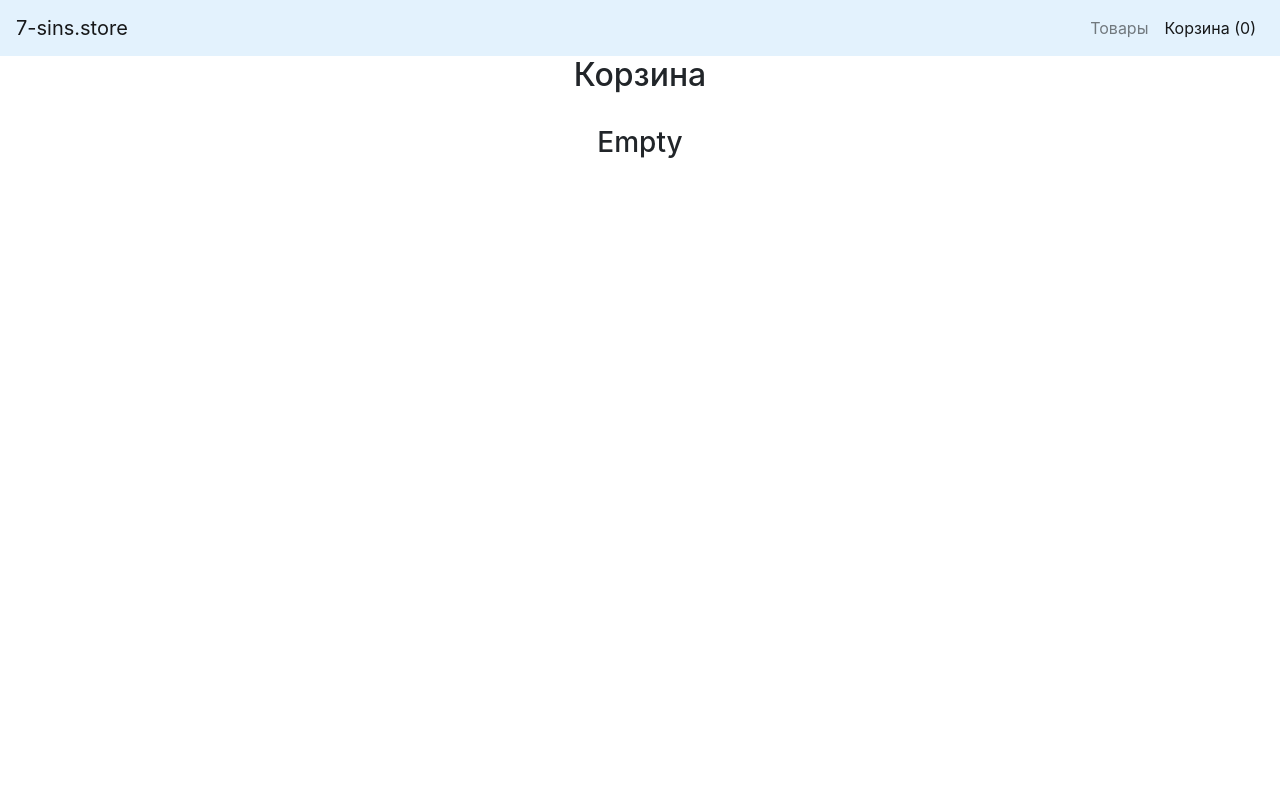
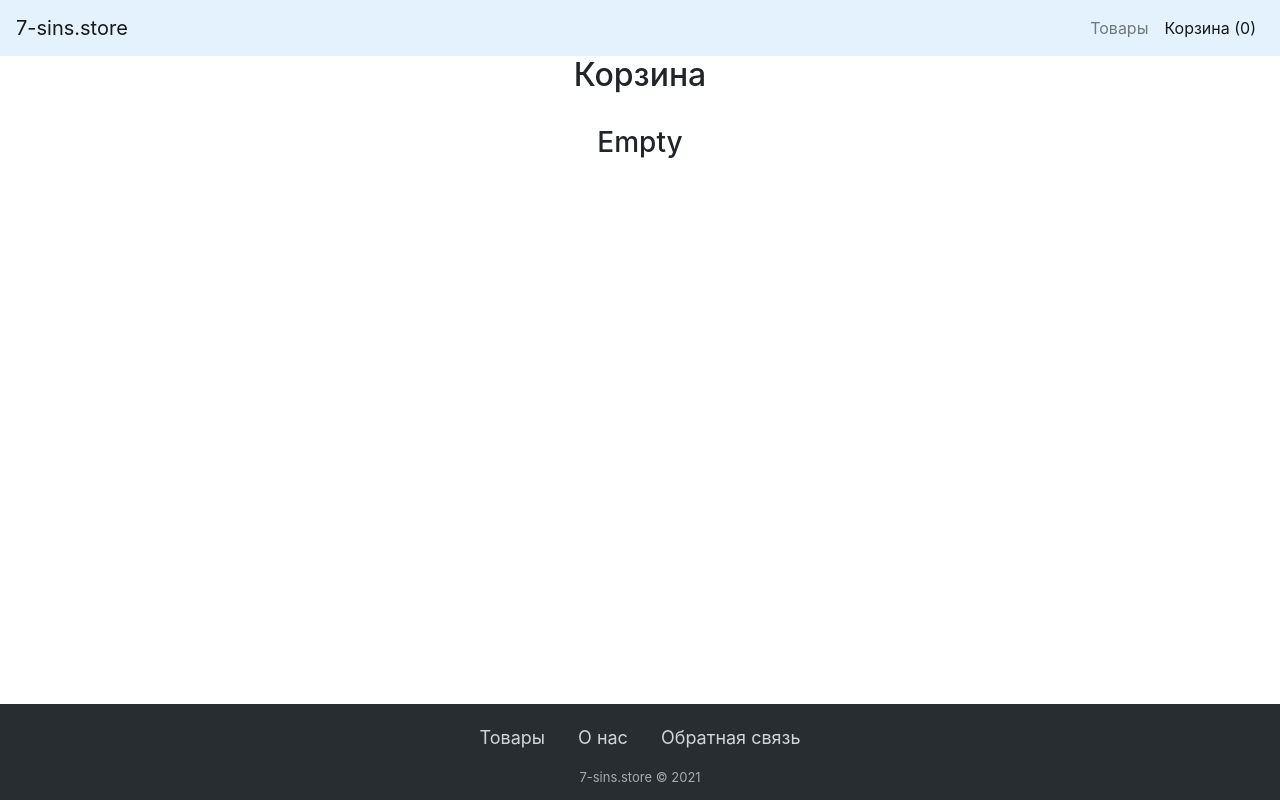
Before and after one commit to demirug/7-sins.store, a Django app: page /cart/ in a window 1280 px wide. Run offline with Django 3.2, Linux system fonts and the light colour scheme; parts of the project's set-up code (start-up, migrations or seed data) failed here and were passed over; some libraries are stand-ins or nearby versions.

Commit message:
Created footer for base

```diff
--- /dev/null
+++ b/static/css/base.css
@@ -0,0 +1,49 @@
+.page-container {
+  position: relative;
+  min-height: 100vh;
+}
+
+.content-wrap {
+  padding-bottom: 6rem;
+}
+
+.footer {
+  position: absolute;
+  bottom: 0;
+  width: 100%;
+  height: 6rem;
+  padding-top: 20px;
+  color:#f0f9ff;
+  background-color:#282d32;
+}
+
+.footer ul {
+  padding:0;
+  list-style:none;
+  text-align:center;
+  font-size:18px;
+  line-height:1.6;
+  margin-bottom:0;
+}
+
+.footer li {
+  padding:0 10px;
+}
+
+.footer ul a {
+  color: white;
+  text-decoration:none;
+  opacity:0.8;
+}
+
+.footer ul a:hover {
+  opacity:1;
+}
+
+.footer .copyright {
+  margin-top:15px;
+  text-align:center;
+  font-size:13px;
+  color:#aaa;
+  margin-bottom:0;
+}
--- a/templates/base.html
+++ b/templates/base.html
@@ -8,13 +8,21 @@
     <meta charset="UTF-8">
     <title>{% block title %}7-sins.store{% endblock %}</title>
     <script src="https://ajax.googleapis.com/ajax/libs/jquery/3.5.1/jquery.min.js"></script>
+
     <link rel="stylesheet" href="https://maxcdn.bootstrapcdn.com/bootstrap/4.0.0/css/bootstrap.min.css" integrity="sha384-Gn5384xqQ1aoWXA+058RXPxPg6fy4IWvTNh0E263XmFcJlSAwiGgFAW/dAiS6JXm" crossorigin="anonymous">
     {% load static %}
     <link rel="stylesheet" href="{% static 'css/alert.css' %}">
+    <link rel="stylesheet" href="{% static 'css/base.css' %}">
     <script src="{% static 'js/alert.js' %}"></script>
     {% block head %}{% endblock %}
+
+
 </head>
 <body>
+
+
+    <div class="page-container">
+        <div class="content-wrap">
 
               <nav class="navbar navbar-expand-lg navbar-light" style="background-color: #e3f2fd">
               <a class="navbar-brand" href="{% url 'home' %}">7-sins.store</a>
@@ -37,8 +45,6 @@
                   {% load cart_extras %}
                 <a class="nav-link" href="{% url 'cart' %}">Корзина ({% cart_size request %})</a>
                   </li>
-
-
                 </ul>
               </div>
             </nav>
@@ -56,5 +62,8 @@
             {% block content %}
 
             {% endblock %}
+        </div>
+        {% include "footer.html" %}
+    </div>
 </body>
 </html>
--- /dev/null
+++ b/templates/footer.html
@@ -0,0 +1,9 @@
+<div class="footer">
+        <ul class="list-inline">
+            <li class="list-inline-item"><a href="{% url 'home' %}">Товары</a></li>
+            <li class="list-inline-item"><a href="">О нас</a></li>
+            <li class="list-inline-item"><a href="">Обратная связь</a></li>
+        </ul>
+        <p class="copyright">7-sins.store ©
+            <script>document.write(new Date().getFullYear())</script></p>
+</div>
```
Lines whose indentation alone changed are shown as unchanged.
